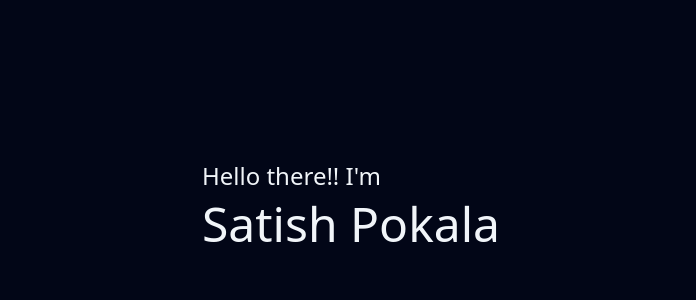
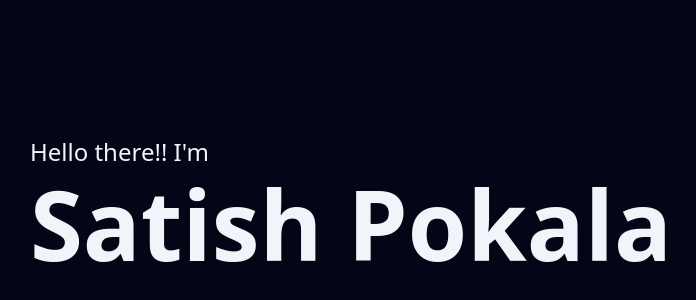
Before and after one commit to Satishpokala124/portfolio, a React (Vite) app: page / in a window 1280 px wide. Shown: the part 196-496 px from the top of the page, without its empty margins (289-985 px from the left). Built offline with nearby package versions, Linux system fonts and the light colour scheme.

Commit message:
Updated style

```diff
--- a/src/Header.jsx
+++ b/src/Header.jsx
@@ -1,11 +1,12 @@
-import React from 'react';
 import HeaderCSS from './Header.module.css';
 
 export default function Header() {
   return (
     <div className={`flex flex-col ${HeaderCSS.parent}`}>
-      <p className={`text-2xl cursor-default ${HeaderCSS.jump}`}>{`Hello there!! I'm`}</p>
-      <h1 className={`mt-2 text-5xl ${HeaderCSS.jump}`}>Satish Pokala</h1>
+      <p className={`text-2xl font-medium cursor-default ${HeaderCSS.jump}`}>
+        {`Hello there!! I'm`}
+      </p>
+      <h1 className={`mt-2 font-bold text-8xl ${HeaderCSS.jump}`}>Satish Pokala</h1>
     </div>
   );
 }
```
